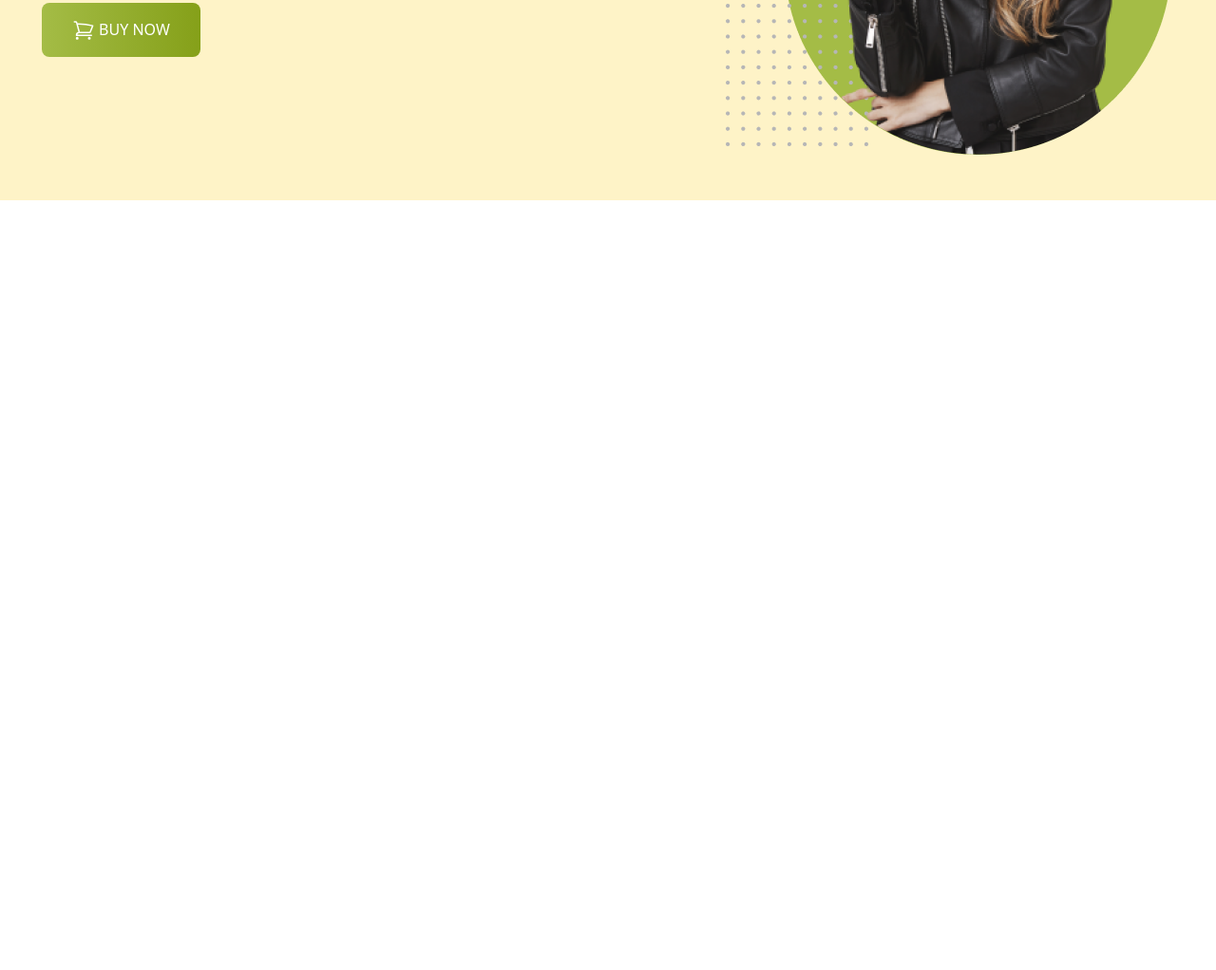
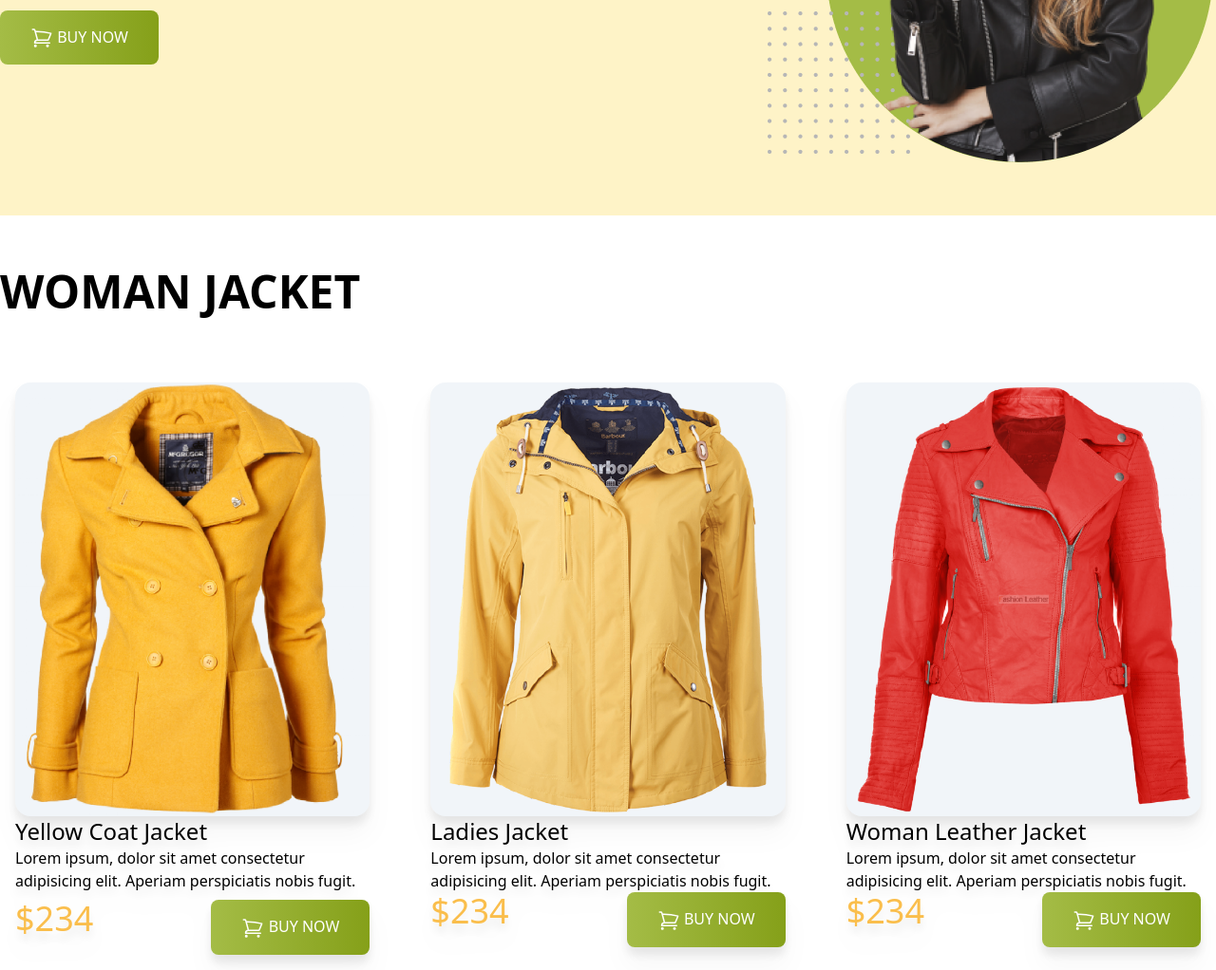
Before and after one commit to NaimurAlltime/penguin-fashion-tailwind, a plain HTML site: page index.html in a window 1280 px wide. Shown: the part 420-1442 px from the top of the page at 95% size. Before the commit the page ends 800 px from the top, so only its background shows below. Drawn offline with nearby package versions, Linux system fonts and the light colour scheme.

Commit message:
woman jacket section added

```diff
--- a/index.html
+++ b/index.html
@@ -7,12 +7,24 @@
     <title>Penguin Fashion</title>
     <!-- tailwind css -->
     <script src="https://cdn.tailwindcss.com"></script>
+    <script>
+        tailwind.config = {
+          theme: {
+            extend: {
+              colors: {
+                clifford: '#da373d',
+                price: '#FABE4C',
+              }
+            }
+          }
+        }
+      </script>
 </head>
 <body>
    <header class="bg-amber-100">
      <!-- nav -->
      <!-- banner -->
-      <div class="container mx-auto md:flex justify-center items-center py-12 mt-12 gap-20">
+      <div class="container mx-auto md:flex justify-between items-center py-14 mt-12 gap-20">
         <div class="space-y-4">
             <h1 class="text-7xl uppercase font-semibold">
                 <span class="text-amber-400">Be the Penguins</span>
@@ -28,15 +40,80 @@
                 <svg xmlns="http://www.w3.org/2000/svg" fill="none" viewBox="0 0 24 24" stroke-width="1.5" stroke="currentColor" class="w-6 h-6 inline">
                 <path stroke-linecap="round" stroke-linejoin="round" d="M2.25 3h1.386c.51 0 .955.343 1.087.835l.383 1.437M7.5 14.25a3 3 0 00-3 3h15.75m-12.75-3h11.218c1.121-2.3 2.1-4.684 2.924-7.138a60.114 60.114 0 00-16.536-1.84M7.5 14.25L5.106 5.272M6 20.25a.75.75 0 11-1.5 0 .75.75 0 011.5 0zm12.75 0a.75.75 0 11-1.5 0 .75.75 0 011.5 0z" />
               </svg>
-              Buy Now</button>
+              <a href="">Buy Now</a></button>
         </div>
         <div>
             <img src="images/model.png" alt="">
         </div>
       </div>
    </header>
-   <main>
-
+   <main class="container mx-auto">
+    <!-- woman jacket section -->
+    <section class="mt-14">
+        <h2 class="text-5xl font-semibold uppercase">Woman Jacket</h2>
+        <div class="grid sm:grid-cols-1 md:grid-cols-2 lg:grid-cols-3 gap-8 mt-14">
+                  <!-- jacket 1 card -->
+        <div class="rounded-2xl drop-shadow-xl p-4">
+            <div class="bg-slate-100 y-4 rounded-2xl">
+                <img src="images/jacket-1.png" alt="">
+            </div>
+            <div>
+                <h2 class="text-2xl">Yellow Coat Jacket</h2>
+                <p>
+                    Lorem ipsum, dolor sit amet consectetur adipisicing elit. Aperiam perspiciatis nobis fugit.
+                </p>
+                <div class="flex justify-between mt-2">
+                    <h2 class="text-4xl text-price">$234</h2>
+                    <button class="uppercase text-white bg-gradient-to-r from-[#A4BC46] to-[#85A019] py-4 px-8 rounded-lg">
+                        <svg xmlns="http://www.w3.org/2000/svg" fill="none" viewBox="0 0 24 24" stroke-width="1.5" stroke="currentColor" class="w-6 h-6 inline">
+                        <path stroke-linecap="round" stroke-linejoin="round" d="M2.25 3h1.386c.51 0 .955.343 1.087.835l.383 1.437M7.5 14.25a3 3 0 00-3 3h15.75m-12.75-3h11.218c1.121-2.3 2.1-4.684 2.924-7.138a60.114 60.114 0 00-16.536-1.84M7.5 14.25L5.106 5.272M6 20.25a.75.75 0 11-1.5 0 .75.75 0 011.5 0zm12.75 0a.75.75 0 11-1.5 0 .75.75 0 011.5 0z" />
+                      </svg>
+                      Buy Now</button>
+                </div>
+            </div>
+        </div>
+        <!-- jacket 2 card -->
+        <div class="rounded-2xl drop-shadow-xl p-4">
+            <div class="bg-slate-100 y-4 rounded-2xl">
+                <img src="images/jacket-2.png" alt="">
+            </div>
+            <div>
+                <h2 class="text-2xl">Ladies Jacket </h2>
+                <p>
+                    Lorem ipsum, dolor sit amet consectetur adipisicing elit. Aperiam perspiciatis nobis fugit.
+                </p>
+                <div class="flex justify-between">
+                    <h2 class="text-4xl text-price">$234</h2>
+                    <button class="uppercase text-white bg-gradient-to-r from-[#A4BC46] to-[#85A019] py-4 px-8 rounded-lg">
+                        <svg xmlns="http://www.w3.org/2000/svg" fill="none" viewBox="0 0 24 24" stroke-width="1.5" stroke="currentColor" class="w-6 h-6 inline">
+                        <path stroke-linecap="round" stroke-linejoin="round" d="M2.25 3h1.386c.51 0 .955.343 1.087.835l.383 1.437M7.5 14.25a3 3 0 00-3 3h15.75m-12.75-3h11.218c1.121-2.3 2.1-4.684 2.924-7.138a60.114 60.114 0 00-16.536-1.84M7.5 14.25L5.106 5.272M6 20.25a.75.75 0 11-1.5 0 .75.75 0 011.5 0zm12.75 0a.75.75 0 11-1.5 0 .75.75 0 011.5 0z" />
+                      </svg>
+                      Buy Now</button>
+                </div>
+            </div>
+        </div>
+        <!-- jacket 3 card -->
+        <div class="rounded-2xl drop-shadow-xl p-4">
+            <div class="bg-slate-100 y-4 rounded-2xl">
+                <img src="images/jacket-3.png" alt="">
+            </div>
+            <div>
+                <h2 class="text-2xl">Woman Leather Jacket</h2>
+                <p>
+                    Lorem ipsum, dolor sit amet consectetur adipisicing elit. Aperiam perspiciatis nobis fugit.
+                </p>
+                <div class="flex justify-between">
+                    <h2 class="text-4xl text-price">$234</h2>
+                    <button class="uppercase text-white bg-gradient-to-r from-[#A4BC46] to-[#85A019] py-4 px-8 rounded-lg">
+                        <svg xmlns="http://www.w3.org/2000/svg" fill="none" viewBox="0 0 24 24" stroke-width="1.5" stroke="currentColor" class="w-6 h-6 inline">
+                        <path stroke-linecap="round" stroke-linejoin="round" d="M2.25 3h1.386c.51 0 .955.343 1.087.835l.383 1.437M7.5 14.25a3 3 0 00-3 3h15.75m-12.75-3h11.218c1.121-2.3 2.1-4.684 2.924-7.138a60.114 60.114 0 00-16.536-1.84M7.5 14.25L5.106 5.272M6 20.25a.75.75 0 11-1.5 0 .75.75 0 011.5 0zm12.75 0a.75.75 0 11-1.5 0 .75.75 0 011.5 0z" />
+                      </svg>
+                      Buy Now</button>
+                </div>
+            </div>
+        </div>
+        </div>
+    </section>
    </main>
    <footer>
 
```
